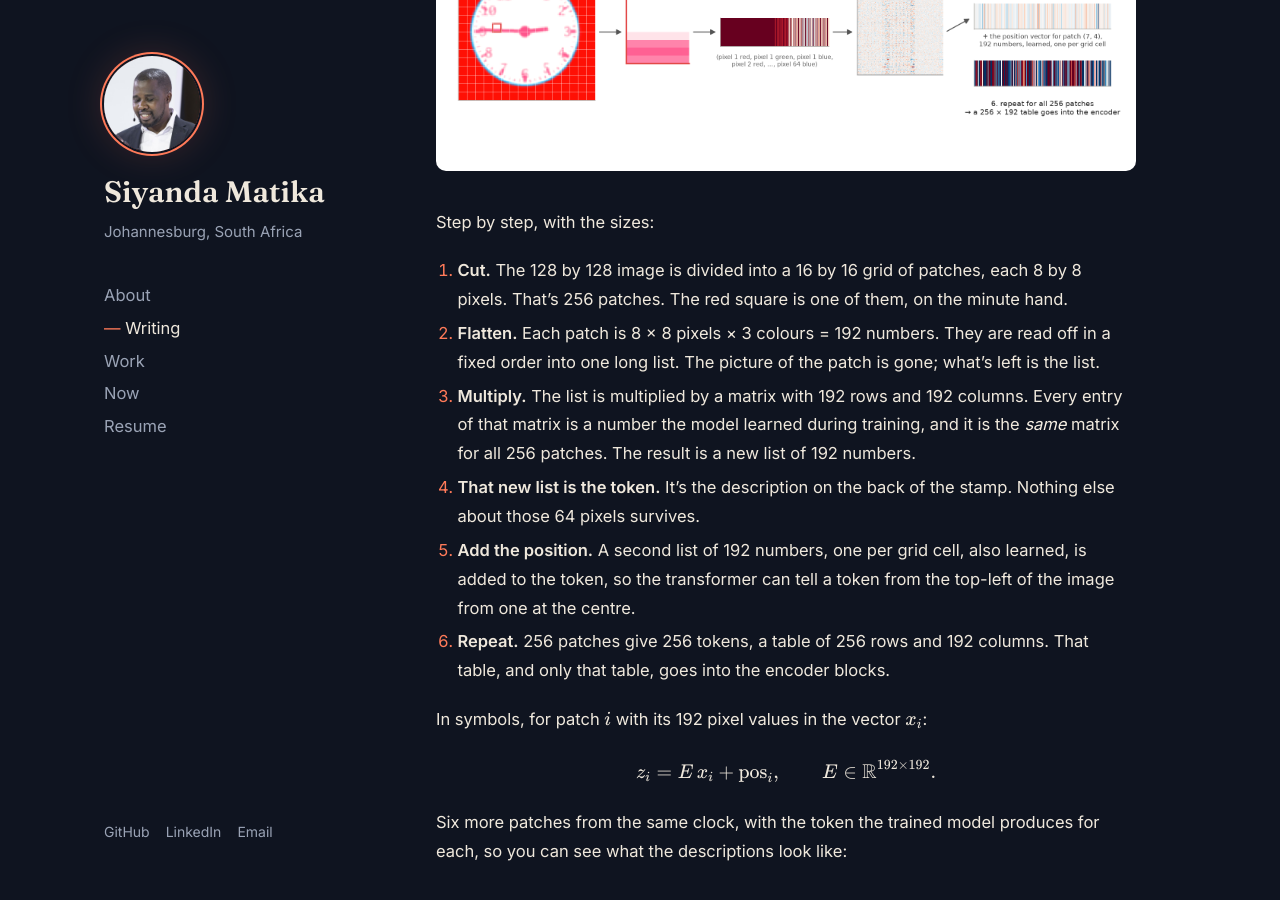
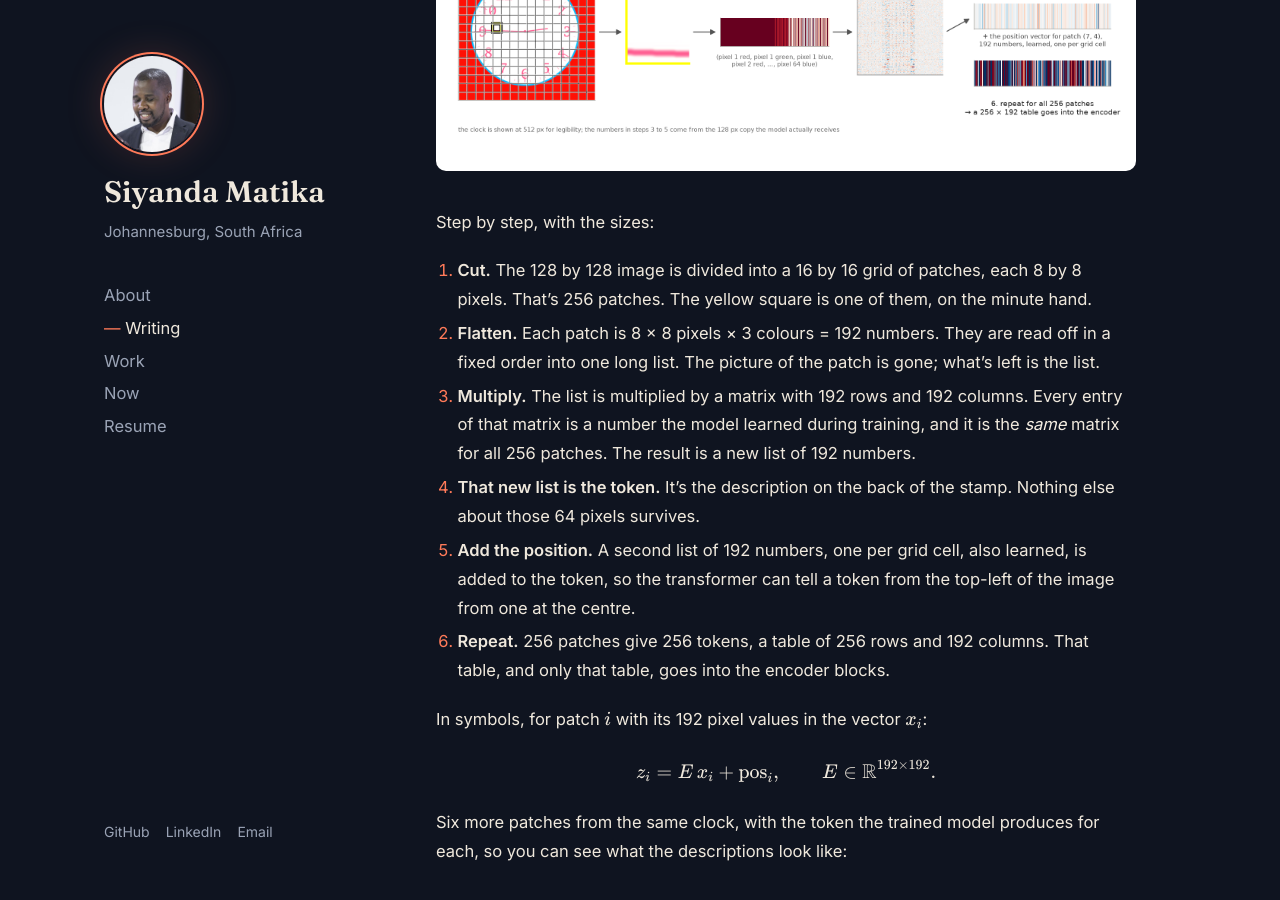
Before and after one commit to matikasiyanda/matikasiyanda.github.io, a Jekyll site: the page built from _posts/2026-09-15-clocks-part-2-models.md, in a window 1280 px wide and 900 px high, scrolled down 6345 px. Built offline with Jekyll 4.4.1, drawn with Linux system fonts in a browser that asks for light colours; comment, search, counter and statistics services are not loaded.

Commit message:
Tokeniser walk-through on the crisp render

```diff
--- a/_posts/2026-09-15-clocks-part-2-models.md
+++ b/_posts/2026-09-15-clocks-part-2-models.md
@@ -193,13 +193,13 @@ came from.
 Here it is on the real model, following one stamp from the clock to its
 description:
 
-![One patch followed from the image to its token: cut, flatten to 192 numbers, multiply by the learned matrix E, add the position vector, one of 256 tokens](/assets/clocks/tokeniser_steps.png){: .no-invert}
+![One patch followed from the image to its token: cut, flatten to 192 numbers, multiply by the learned matrix E, add the position vector, one of 256 tokens. The clock is shown at 512 px for legibility](/assets/clocks/tokeniser_steps.png){: .no-invert}
 
 Step by step, with the sizes:
 
 1. **Cut.** The 128 by 128 image is divided into a 16 by 16 grid of
-   patches, each 8 by 8 pixels. That's 256 patches. The red square is one
-   of them, on the minute hand.
+   patches, each 8 by 8 pixels. That's 256 patches. The yellow square is
+   one of them, on the minute hand.
 2. **Flatten.** Each patch is 8 × 8 pixels × 3 colours = 192 numbers. They
    are read off in a fixed order into one long list. The picture of the
    patch is gone; what's left is the list.
```
Also changed, not shown: assets/clocks/tokeniser_steps.png.
